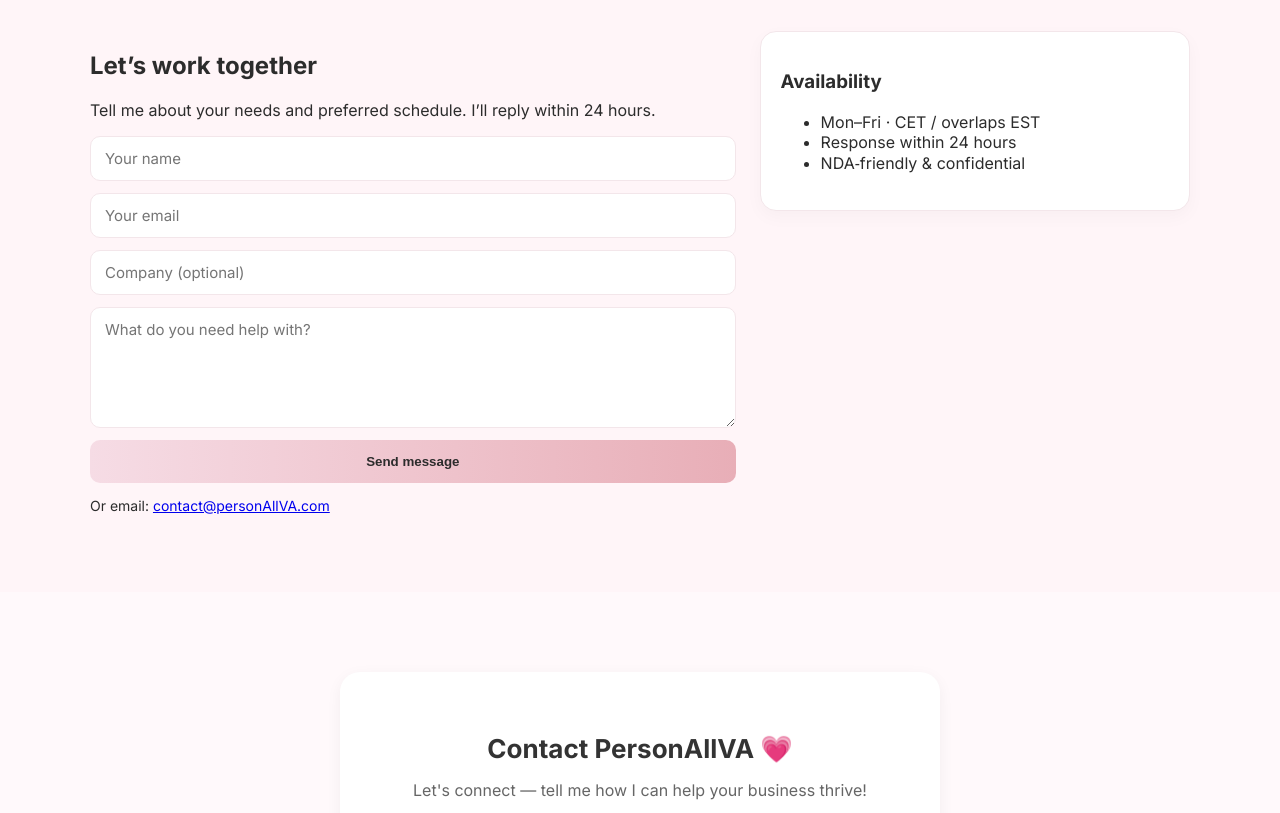
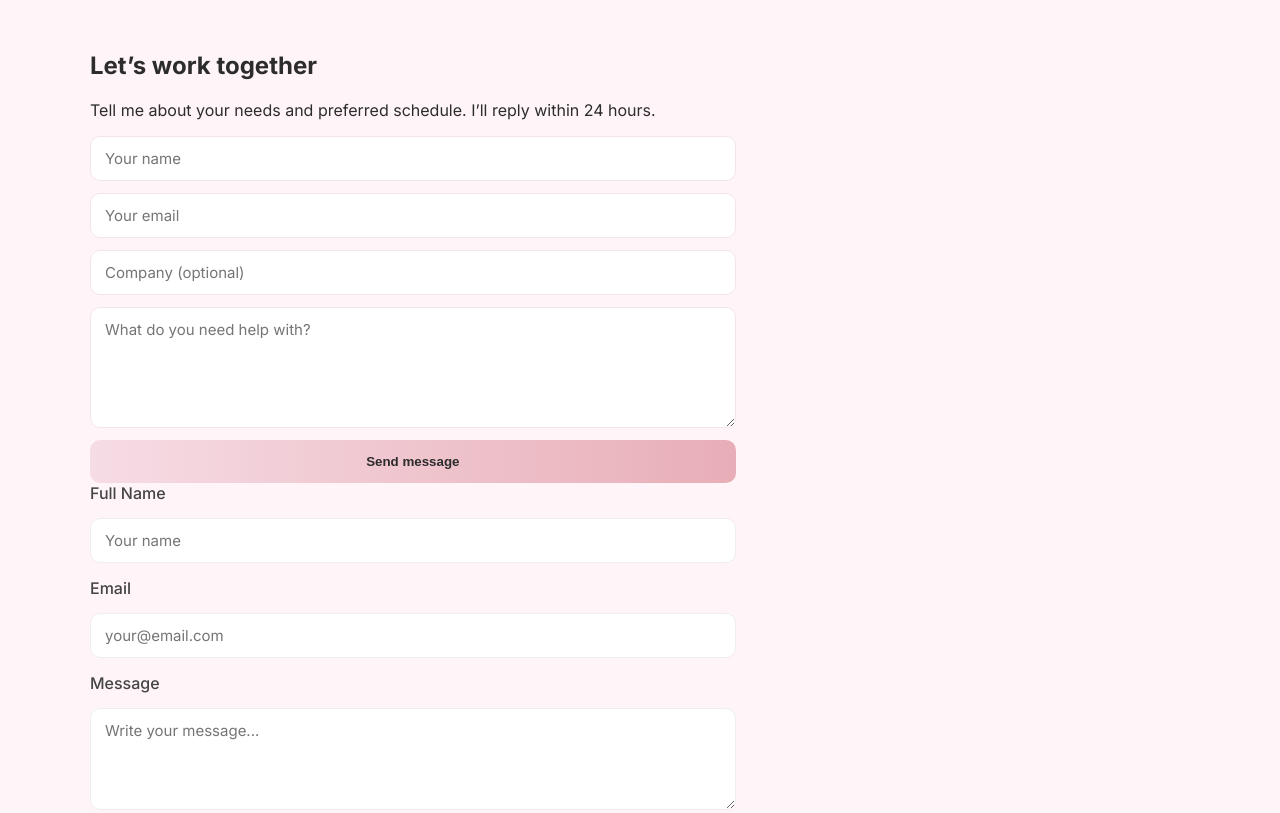
Before and after one commit to personallva/personallva-site, a plain HTML site: page index.html in a window 1280 px wide. Shown: the part 1600-2413 px from the top of the page. Drawn offline with Linux system fonts and the light colour scheme.

Commit message:
Remove contact details and availability section
Removed contact information and availability details from the contact section.

```diff
--- a/index.html
+++ b/index.html
@@ -137,21 +137,7 @@
           <textarea name="message" rows="5" placeholder="What do you need help with?" required></textarea>
           <button type="submit" class="btn primary">Send message</button>
         </form>
-        <p class="small">Or email: <a href="mailto:contact@personallva.com">contact@personAllVA.com</a></p>
-      </div>
-      <div class="contact-card">
-        <h3>Availability</h3>
-        <ul>
-          <li>Mon–Fri · CET / overlaps EST</li>
-          <li>Response within 24 hours</li>
-          <li>NDA‑friendly & confidential</li>
-        </ul>
-      </div>
-    </div>
-  </section>
-<section id="contact" class="contact-section">
-  <h2>Contact PersonAllVA 💗</h2>
-  <p>Let's connect — tell me how I can help your business thrive!</p>
+
 
   <form action="https://formspree.io/f/xyzabcd" method="POST">
     <label for="name">Full Name</label>
```
